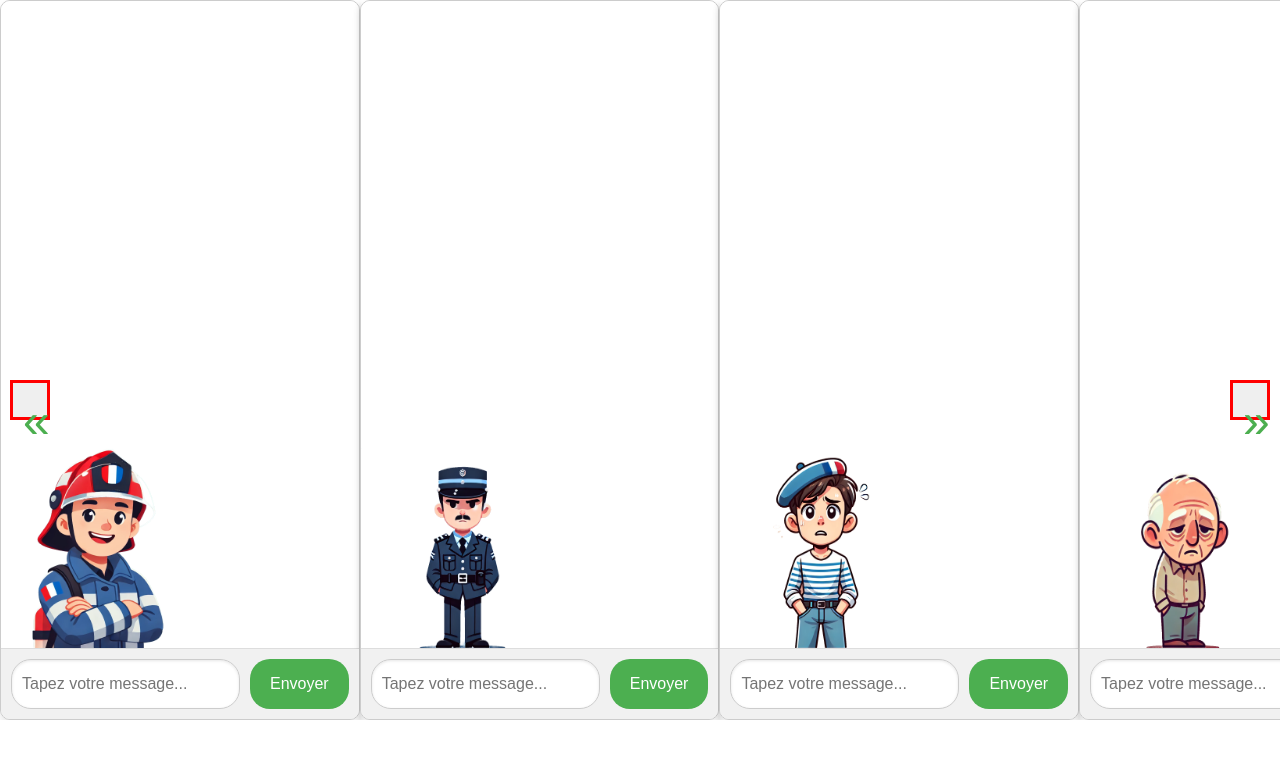
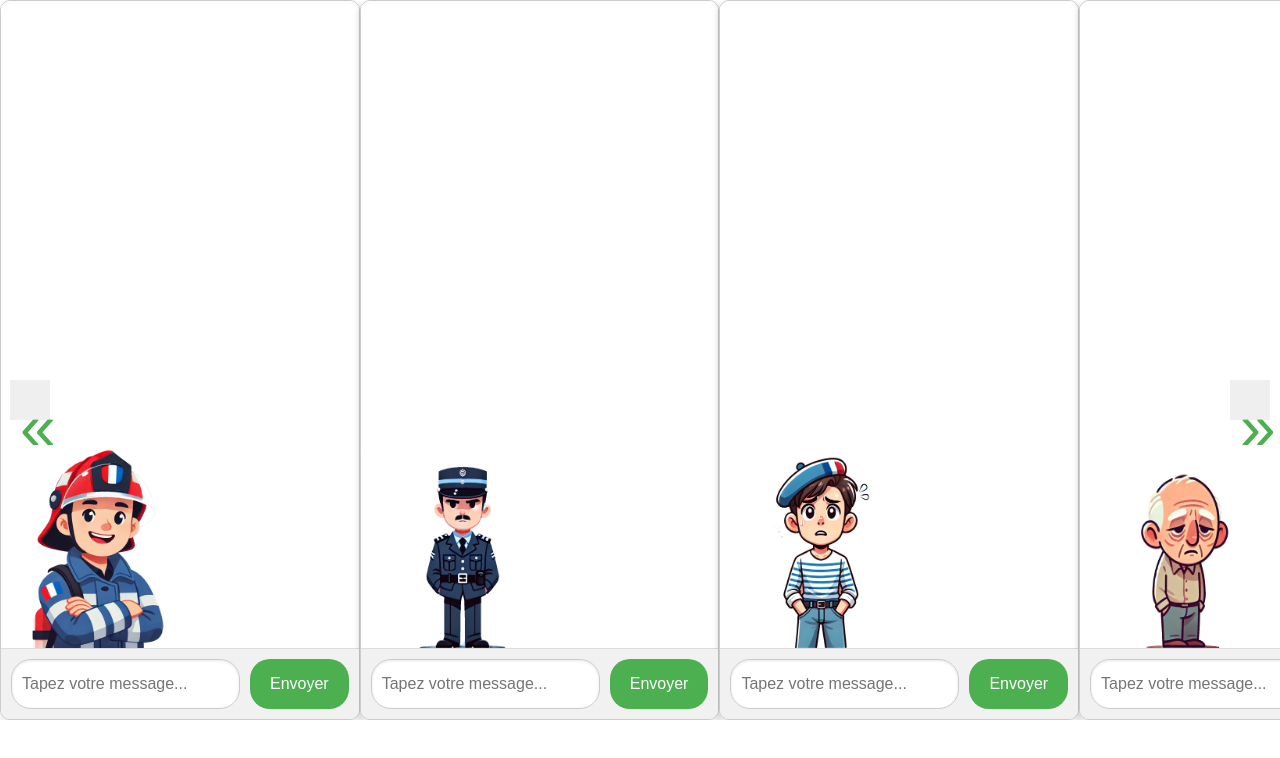
Before and after one commit to Mikeyouf/simulation-master-api, a website built with Vite: page index.html in a window 1280 px wide. Built offline with nearby package versions, Linux system fonts and the light colour scheme; files whose address does not match are found by name; what glider-js would draw is missing.

Commit message:
test position fleches v4

```diff
--- a/style.css
+++ b/style.css
@@ -40,20 +40,19 @@ body {
   border: none;
   color: #4caf50;
   padding: 10px;
-  font-size: 3rem;
+  font-size: 4rem;
   position: absolute;
   top: 50%;
   transform: translateY(-50%);
   z-index: 999;
-  border: 3px solid red;
 }
 
 .glider-prev {
-  left: 30px;
+  left: 50px;
 }
 
 .glider-next {
-  right: 30px;
+  right: 50px;
 }
 
 .glider-prev:hover,
```
